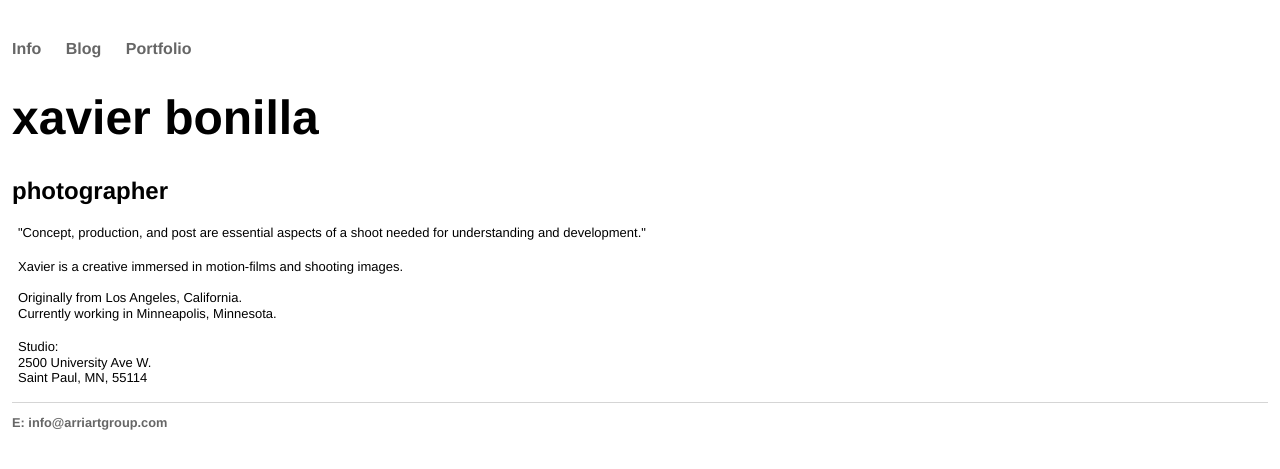
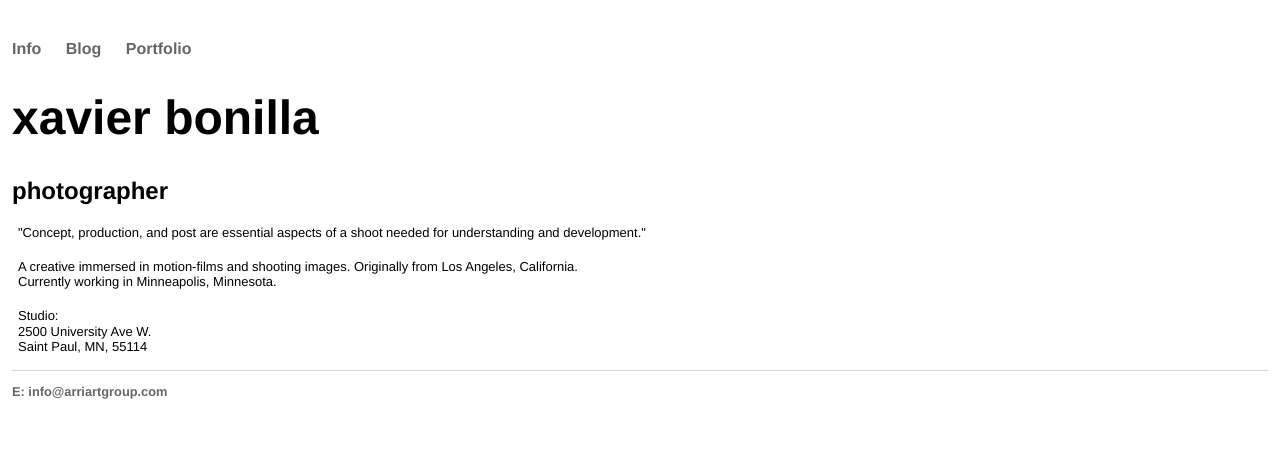
Before and after one commit to developer-xavier/developer-xavier.github.io, a Jekyll site: the page built from index.html, in a window 1280 px wide. Shown: the top 469 px of the page. Built offline with Jekyll 4.4.1, drawn with Linux system fonts in a browser that asks for light colours.

Commit message:
Update index.html

```diff
--- a/index.html
+++ b/index.html
@@ -9,9 +9,8 @@ title: development by xavier
 		"Concept, production, and post are essential aspects of a shoot needed for understanding and development."
 	</p>
 	<br>
-		<p>Xavier is a creative immersed in motion-films and shooting images.
-			<br><br>
-	Originally from Los Angeles, California. <br> Currently working in Minneapolis, Minnesota.</p>
+		<p>A creative immersed in motion-films and shooting images. Originally from Los Angeles, California.
+			<br> Currently working in Minneapolis, Minnesota.</p>
 		<br>
 	<p>
 		Studio:
```
